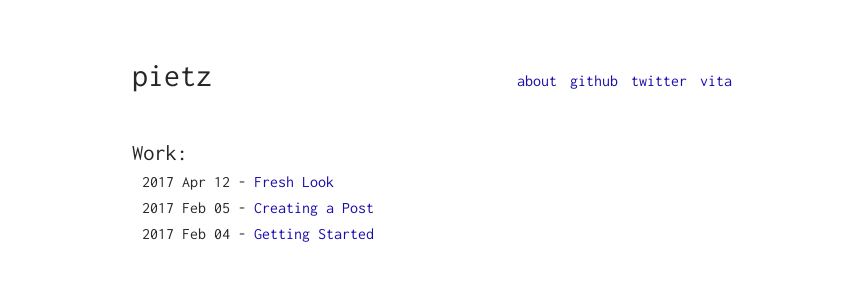
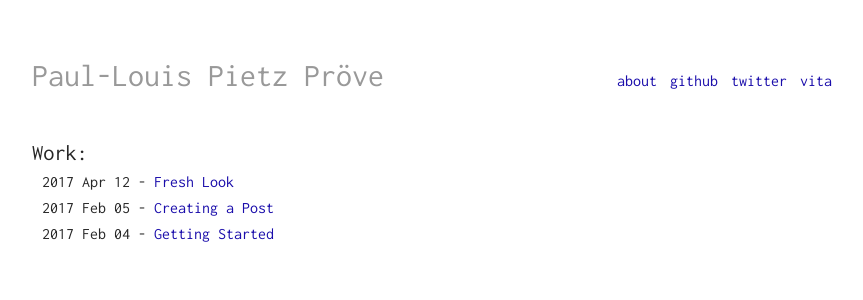
Before and after one commit to shabansalihi/pietz.github.io, a Jekyll site: the page built from index.html, in a window 1280 px wide. Shown: the top 300 px of the page, without its empty margins (208-1071 px from the left). Built offline with Jekyll 4.4.1, drawn with Linux system fonts in a browser that asks for light colours.

Commit message:
Update colours

```diff
--- a/_config.yml
+++ b/_config.yml
@@ -3,8 +3,8 @@ permalink: /blog/:title
 
 
 # My variables
-name: pietz
-description: Paul-Louis Pietz Pröve
+name: Paul-Louis Pietz Pröve
+description: Website of Paul-Louis Pietz Pröve
 google_verification: null
 
 
--- a/_sass/_config.scss
+++ b/_sass/_config.scss
@@ -1,8 +1,10 @@
 // COLORS
+$color-title: #999999;
 $color-font: #272727;
 $color-bg: #FFFFFF;
+$color-link: #1A0DAB;
+
 $color-grey: #EEEEEE;
-$color-link: #1A0DAB;
 $color-code: #00FF00;
 $color-hire-white: #FEFEFE;
 $color-hire-black: #272727;
--- a/assets/css/main.scss
+++ b/assets/css/main.scss
@@ -54,7 +54,7 @@ blockquote {
 }
 
 .wrapper {
-	max-width: 600px;
+	max-width: 800px;
 	margin: auto;
 	padding: 60px 30px 60px 30px;
 	@media screen and (max-width: $br) {
@@ -72,6 +72,7 @@ blockquote {
 		display: block;
 	}
 	h1 {
+		color: $color-title;
 		font-size: 2em;
 		margin-bottom: 0;
 	}
```
